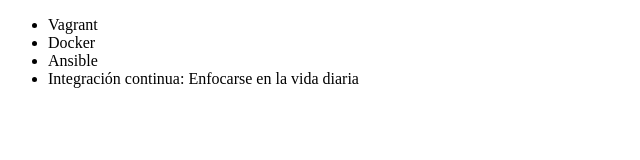
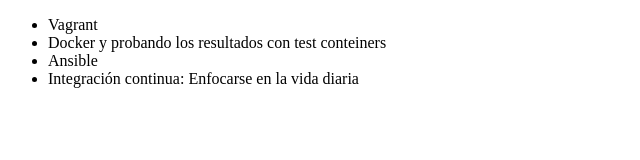
Before and after one commit to SantiagoCampos2017/OpenBootCamp, a plain HTML site: page Index.html in a window 1280 px wide. Shown: the whole page, without its empty margins (0-640 px from the left). Drawn offline with Linux system fonts and the light colour scheme.

Commit message:
Test conteiners

```diff
--- a/Index.html
+++ b/Index.html
@@ -7,7 +7,7 @@
 <body>
      <ul>
          <li> Vagrant </li>
-         <li> Docker </li>
+         <li> Docker y probando los resultados con test conteiners </li>
          <li> Ansible </li>
          <li> Integración continua: Enfocarse  en la vida diaria </li>
      </ul>
```
